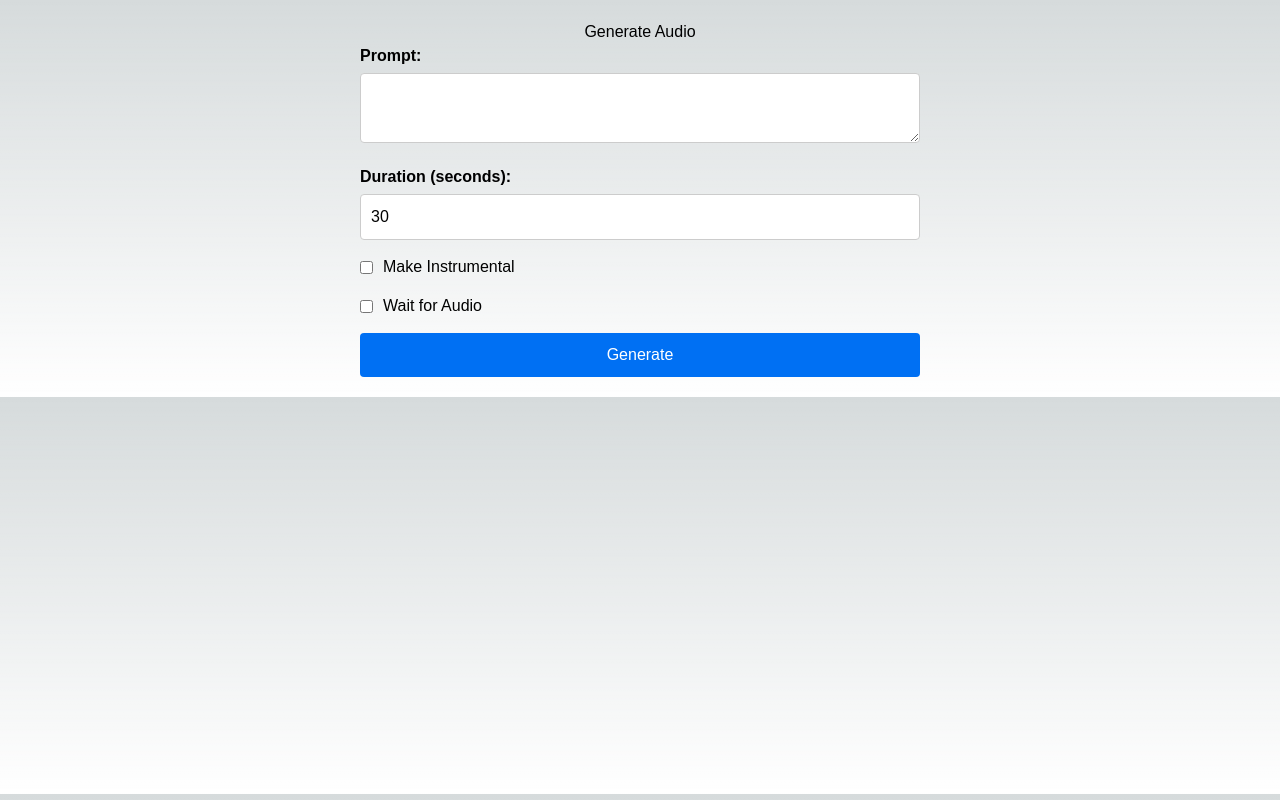
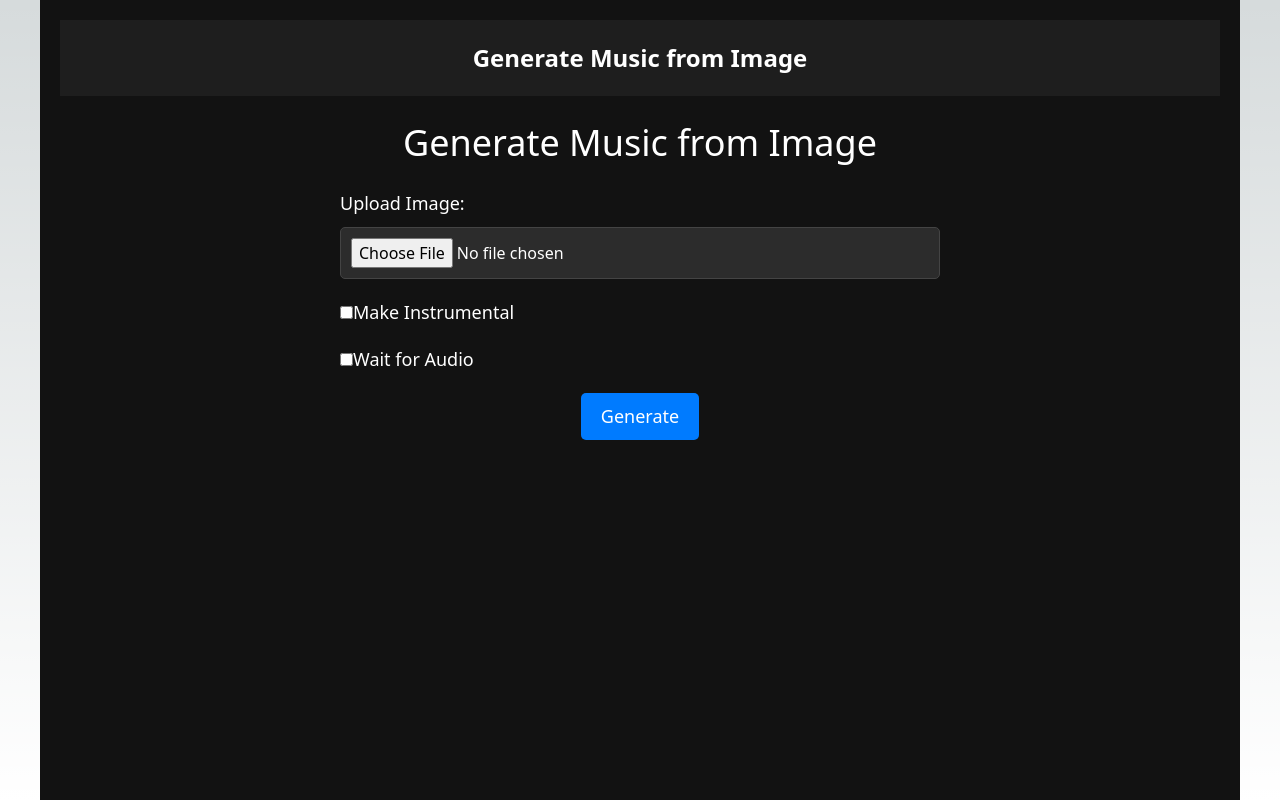
Before and after one commit to selalipop/open-rabbit, a Next.js app: page / in a window 1280 px wide. Built offline with nearby package versions, Linux system fonts and the light colour scheme.

Commit message:
create a function of recognize the image

```diff
--- a/package.json
+++ b/package.json
@@ -11,12 +11,14 @@
   "dependencies": {
     "axios": "^1.6.8",
     "axios-cookiejar-support": "^5.0.2",
+    "formidable": "^3.5.1",
     "next": "^14.2.3",
     "react": "^18.3.1",
     "react-dom": "^18.3.1",
     "tough-cookie": "^4.1.4"
   },
   "devDependencies": {
+    "@types/formidable": "^3.4.5",
     "@types/node": "^20",
     "@types/react": "^18",
     "@types/react-dom": "^18",
--- a/src/pages/index.module.css
+++ b/src/pages/index.module.css
@@ -1,79 +1,112 @@
+/* index.module.css */
+
 .container {
-    max-width: 600px;
+    max-width: 1200px;
     margin: 0 auto;
     padding: 20px;
-    font-family: Arial, sans-serif;
+    background-color: #121212;
+    color: #ffffff;
+    min-height: 100vh;
+    display: flex;
+    flex-direction: column;
+    align-items: center;
+}
+
+.header {
+    width: 100%;
+    padding: 20px;
+    background-color: #1e1e1e;
+    text-align: center;
+    font-size: 24px;
+    font-weight: bold;
+    color: #ffffff;
 }
 
 .title {
-    text-align: center;
+    margin: 20px 0;
+    font-size: 36px;
+    color: #ffffff;
 }
 
 .form {
+    width: 100%;
+    max-width: 600px;
+    display: flex;
+    flex-direction: column;
+    align-items: center;
+}
+
+.formGroup {
+    width: 100%;
+    margin-bottom: 20px;
     display: flex;
     flex-direction: column;
 }
 
-.formGroup {
-    margin-bottom: 15px;
+.label {
+    margin-bottom: 10px;
+    font-size: 18px;
+    color: #ffffff;
 }
 
-.label {
-    font-weight: bold;
-    display: block;
-    margin-bottom: 5px;
-}
-
-.textarea {
-    width: 100%;
+.input, .checkbox {
     padding: 10px;
-    font-size: 16px;
-    border: 1px solid #ccc;
-    border-radius: 4px;
-    color: black; /* Change text color to black */
-}
-
-.input {
-    width: 100%;
-    padding: 10px;
-    font-size: 16px;
-    border: 1px solid #ccc;
-    border-radius: 4px;
-    color: black; /* Change text color to black */
+    border-radius: 5px;
+    border: 1px solid #444;
+    background-color: #2c2c2c;
+    color: #ffffff;
 }
 
 .checkboxLabel {
     display: flex;
     align-items: center;
-}
-
-.checkbox {
-    margin-right: 10px;
+    font-size: 18px;
+    color: #ffffff;
 }
 
 .button {
     padding: 10px 20px;
-    font-size: 16px;
-    color: #fff;
-    background-color: #0070f3;
     border: none;
-    border-radius: 4px;
+    border-radius: 5px;
+    background-color: #007bff;
+    color: #ffffff;
+    font-size: 18px;
     cursor: pointer;
+    transition: background-color 0.3s;
 }
 
-.button:disabled {
-    background-color: #ccc;
-    cursor: not-allowed;
+.button:hover {
+    background-color: #0056b3;
 }
 
 .error {
-    color: red;
+    color: #ff4d4d;
+    font-size: 16px;
 }
 
 .result {
     margin-top: 20px;
+    width: 100%;
+}
+
+.audioSet {
+    display: flex;
+    align-items: center;
+    justify-content: space-between;
+    margin-bottom: 20px;
 }
 
 .audioPlayer {
+    width: 48%;
+}
+
+.audioPlayer img {
+    width: 100%;
+    height: auto;
+    border-radius: 5px;
+}
+
+.audio {
+    width: 100%;
     margin-top: 10px;
 }
--- a/src/pages/index.tsx
+++ b/src/pages/index.tsx
@@ -20,31 +20,60 @@ interface AudioInfo {
 }
 
 const Home = () => {
-    const [prompt, setPrompt] = useState<string>('');
+    const [file, setFile] = useState<File | null>(null);
+    const [description, setDescription] = useState<string>('');
     const [makeInstrumental, setMakeInstrumental] = useState<boolean>(false);
     const [waitAudio, setWaitAudio] = useState<boolean>(false);
-    const [duration, setDuration] = useState<number>(30); // Default duration in seconds
     const [audioData, setAudioData] = useState<AudioInfo[] | null>(null);
     const [loading, setLoading] = useState<boolean>(false);
     const [error, setError] = useState<string | null>(null);
 
+    const handleFileChange = (e: React.ChangeEvent<HTMLInputElement>) => {
+        if (e.target.files) {
+            setFile(e.target.files[0]);
+        }
+    };
+
     const handleSubmit = async (e: FormEvent) => {
         e.preventDefault();
+        if (!file) {
+            setError('Please upload a file');
+            return;
+        }
+
         setLoading(true);
         setError(null);
         setAudioData(null);
 
         try {
-            const response = await axios.post('/api/generate-audio', {
-                prompt,
+            // Step 1: Upload the image and get the description
+            const formData = new FormData();
+            formData.append('file', file);
+            console.log(file);
+
+            const interpretResponse = await axios.post('/api/interpret-image', formData, {
+                headers: {
+                    'Content-Type': 'multipart/form-data'
+                }
+            });
+
+            const { description } = interpretResponse.data;
+            setDescription(description);
+
+            // Step 2: Generate music based on the description
+            const generateResponse = await axios.post('/api/generate-music', {
+                description,
                 make_instrumental: makeInstrumental,
                 wait_audio: waitAudio,
-                duration
             });
 
-            setAudioData(response.data);
+            setAudioData(generateResponse.data);
         } catch (err) {
-            setError('Failed to generate audio');
+            if (err.response && err.response.status === 429) {
+                setError('Rate limit exceeded, please try again later');
+            } else {
+                setError('Failed to process image or generate audio');
+            }
             console.error(err);
         } finally {
             setLoading(false);
@@ -53,21 +82,12 @@ const Home = () => {
 
     return (
         <div className={styles.container}>
-            <h1 className={styles.title}>Generate Audio</h1>
+            <div className={styles.header}>Generate Music from Image</div>
+            <h1 className={styles.title}>Generate Music from Image</h1>
             <form onSubmit={handleSubmit} className={styles.form}>
                 <div className={styles.formGroup}>
-                    <label className={styles.label}>Prompt:</label>
-                    <textarea value={prompt} onChange={(e) => setPrompt(e.target.value)} required className={styles.textarea} />
-                </div>
-                <div className={styles.formGroup}>
-                    <label className={styles.label}>Duration (seconds):</label>
-                    <input
-                        type="number"
-                        value={duration}
-                        onChange={(e) => setDuration(Number(e.target.value))}
-                        className={styles.input}
-                        required
-                    />
+                    <label className={styles.label}>Upload Image:</label>
+                    <input type="file" onChange={handleFileChange} className={styles.input} required />
                 </div>
                 <div className={styles.formGroup}>
                     <label className={styles.checkboxLabel}>
@@ -95,18 +115,21 @@ const Home = () => {
             </form>
             {loading && <p>Generating...</p>}
             {error && <p className={styles.error}>{error}</p>}
+            {description && <p>Description: {description}</p>}
             {audioData && (
                 <div className={styles.result}>
                     <h2>Generated Audio</h2>
+                    <div className={styles.audioSet}>
                         {audioData.map(audio => (
                             <div key={audio.id} className={styles.audioPlayer}>
                                 <img src={audio.image_url} alt="Cover Image" />
                                 <audio controls>
-                                <source src={audio.audio_url} type="audio/mp3" />
+                                    <source src={audio.audio_url} type="audio/mpeg" />
                                     Your browser does not support the audio element.
                                 </audio>
                             </div>
                         ))}
+                    </div>
                 </div>
             )}
         </div>
```
Also changed, not shown: src/pages/api/interpret-image.ts (added, +108 -0 lines), src/pages/api/generate-music.ts (renamed from src/pages/api/generate-audio.ts), 17 other files (tests, documents, lock files or other folders). Lines whose indentation alone changed are shown as unchanged.
